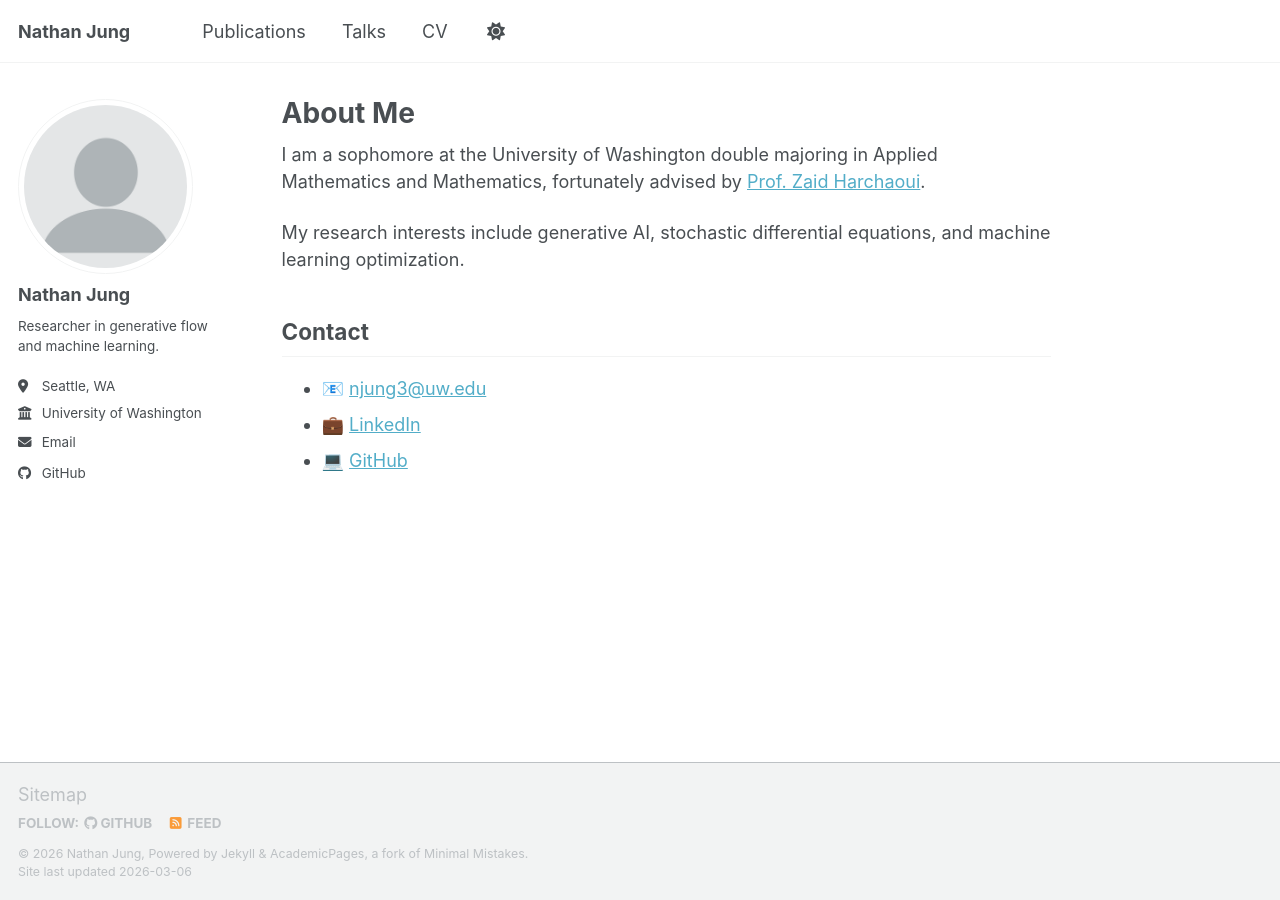
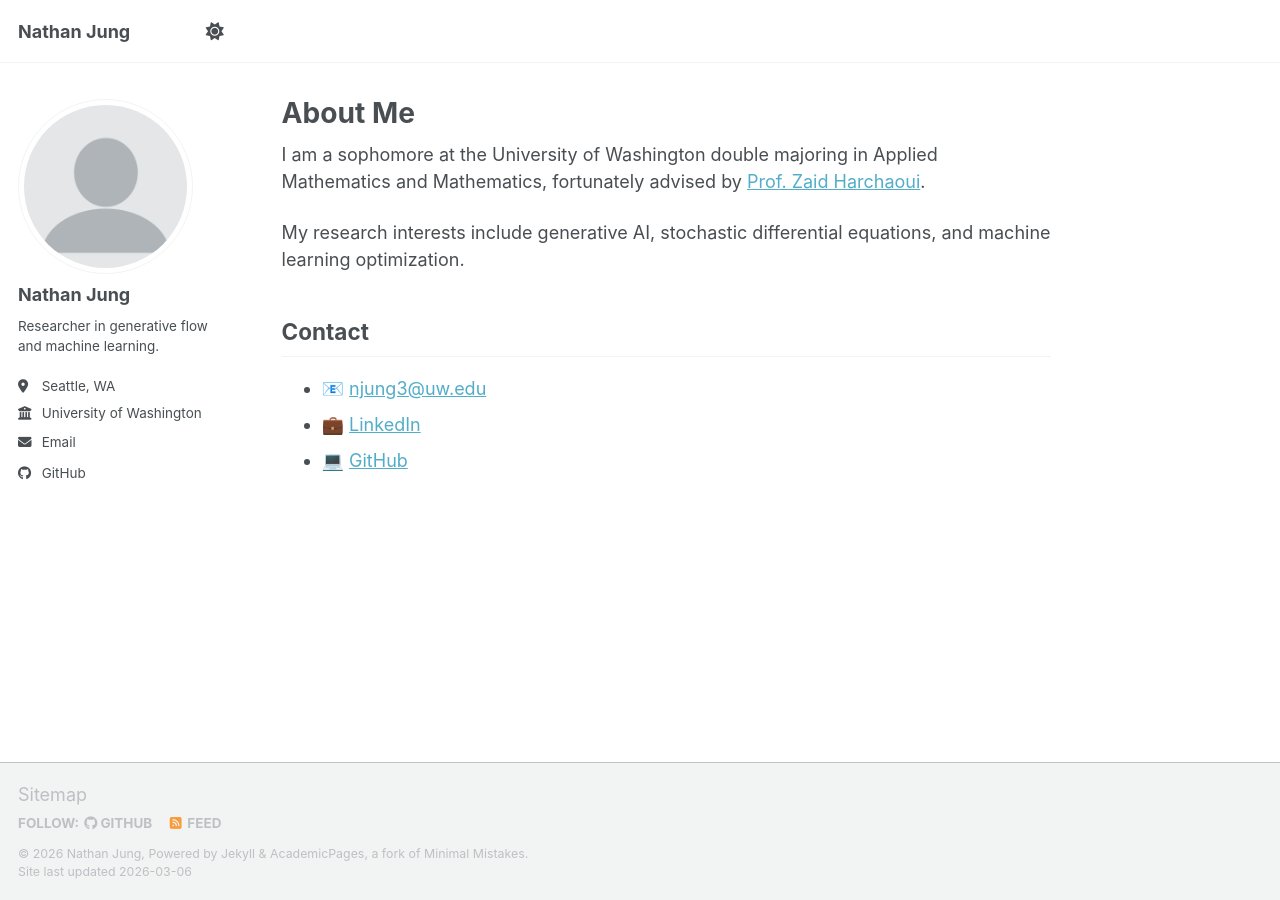
Before and after one commit to nathanjunguw/nathanjunguw.github.io, a Jekyll site: the page built from _pages/about.md, in a window 1280 px wide. Built offline with Jekyll 4.4.1, drawn with Linux system fonts in a browser that asks for light colours; a script bundle is joined from its source files by our own code; library files that are not in the unit come from our copies.

Commit message:
Update navigation.yml

```diff
--- a/_data/navigation.yml
+++ b/_data/navigation.yml
@@ -1,7 +1 @@
 main:
-  - title: "Publications"
-    url: /publications/
-  - title: "Talks"
-    url: /talks/
-  - title: "CV"
-    url: /cv/
```
